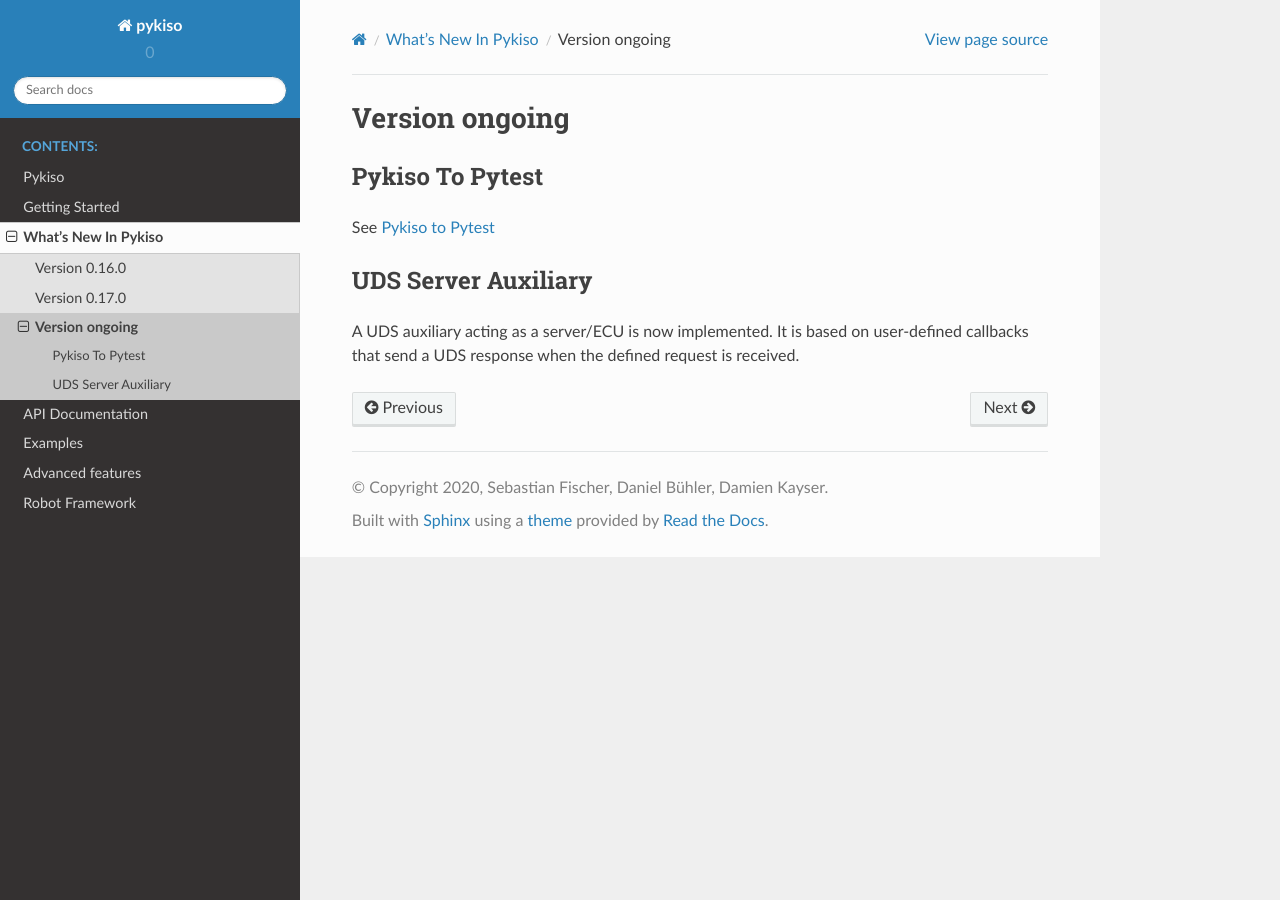
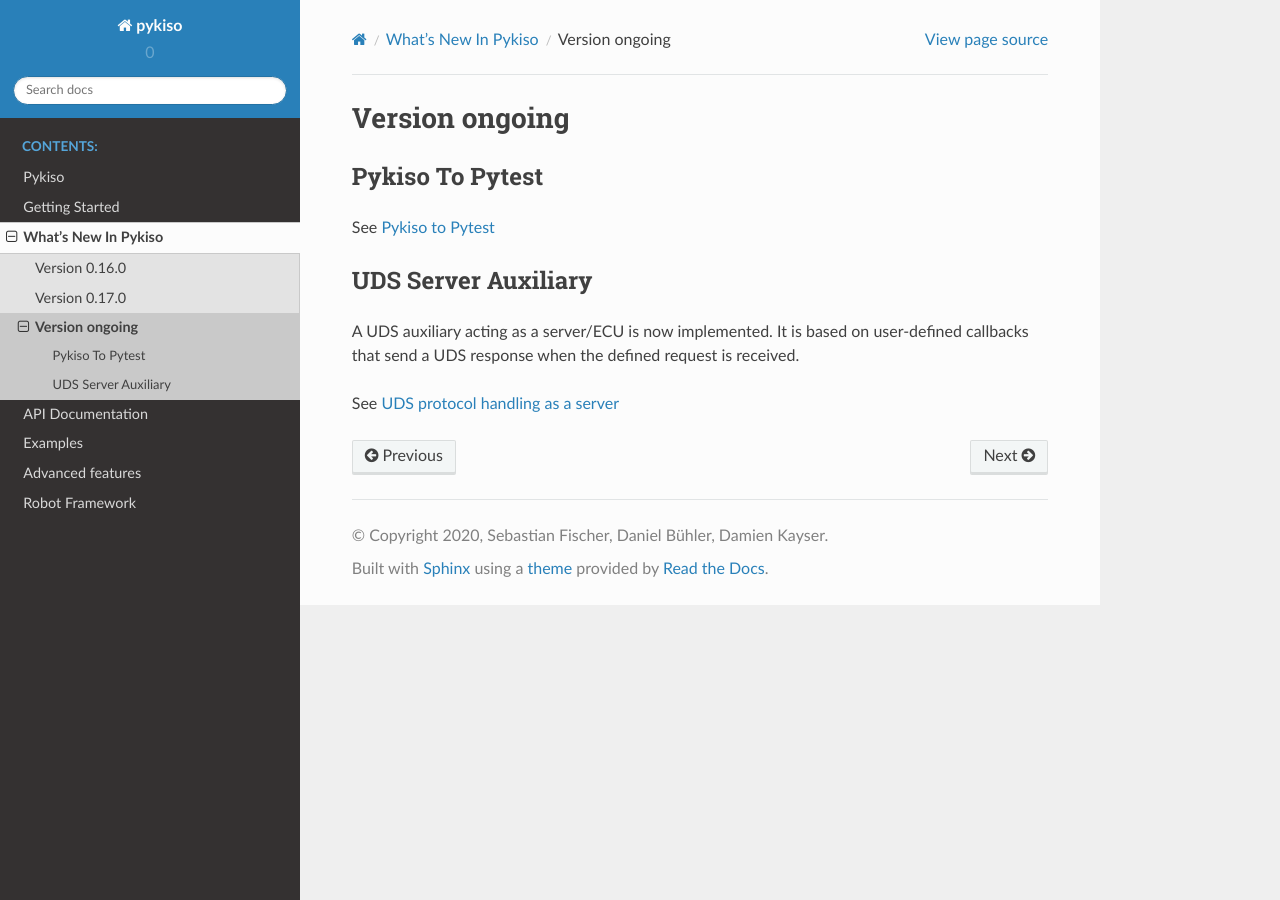
Before and after one commit to eclipse/kiso-testing, a Sphinx documentation site: the page built from docs/whats_new/version_ongoing.rst, in a window 1280 px wide. Built offline with Sphinx 7.4.7 and the Read the Docs theme 2.0.0, drawn with Linux system fonts in a browser that asks for light colours.

Commit message:
docs: add UDS server auxiliary documentation to what's new

```diff
--- a/docs/whats_new/version_ongoing.rst
+++ b/docs/whats_new/version_ongoing.rst
@@ -14,3 +14,5 @@ UDS Server Auxiliary
 A UDS auxiliary acting as a server/ECU is now implemented.
 It is based on user-defined callbacks that send a UDS response when
 the defined request is received.
+
+See :ref:`uds_server_auxiliary`
```
